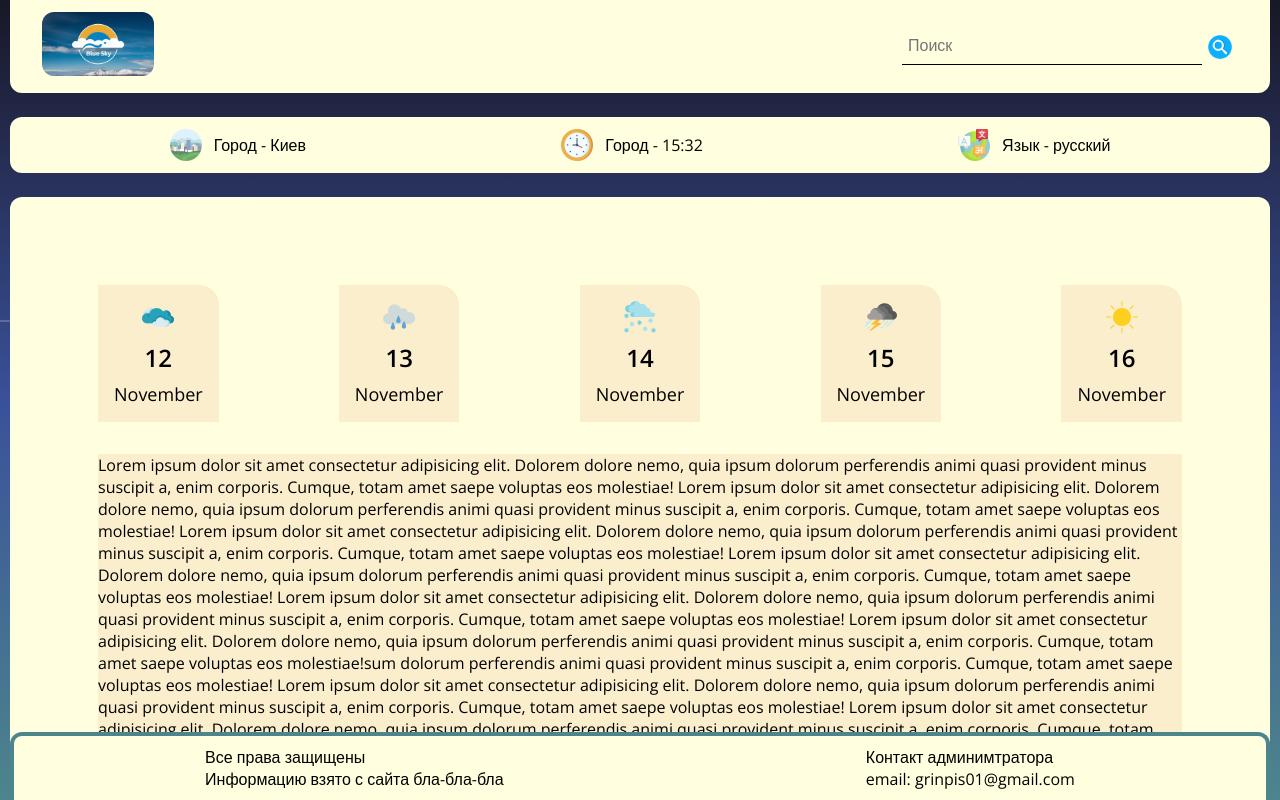
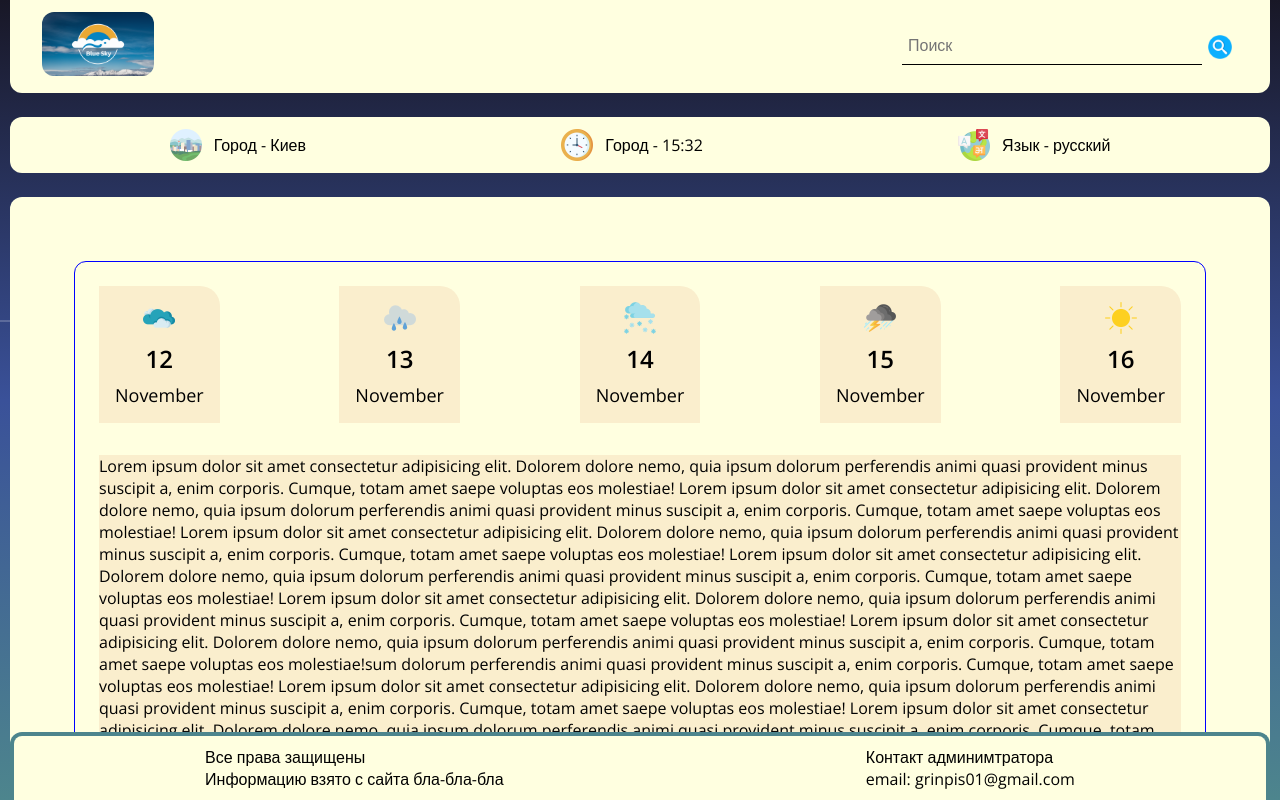
Before and after one commit to SonRayS/blueSky, a React (Vite) app: page / in a window 1280 px wide. Built offline with nearby package versions, Linux system fonts and the light colour scheme.

Commit message:
save micro change

```diff
--- a/index.html
+++ b/index.html
@@ -1,5 +1,5 @@
 <!DOCTYPE html>
-<html lang="en">
+<html lang="ru">
   <head>
     <meta charset="UTF-8" />
     <link
--- a/src/components/forecast/forecast.style.ts
+++ b/src/components/forecast/forecast.style.ts
@@ -19,10 +19,8 @@ export const Wether = styled.div`
 export const WetherBlock = styled.div`
   padding: 24px;
   transition: transform 0.3s ease;
-  &:hover {
-    border: 1px solid blue;
-    border-radius: 12px;
-  }
+  border: 1px solid blue;
+  border-radius: 12px;
 `;
 
 export const WetherMainInfo = styled.div`
```
